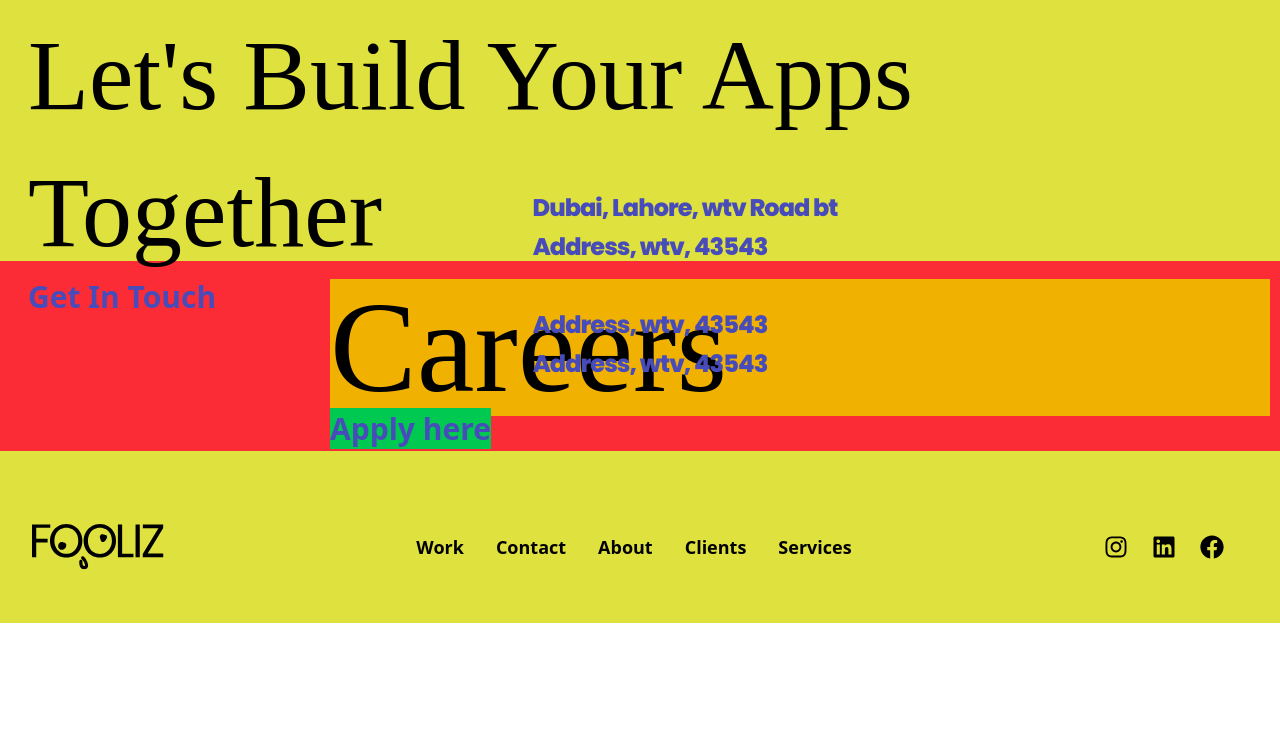
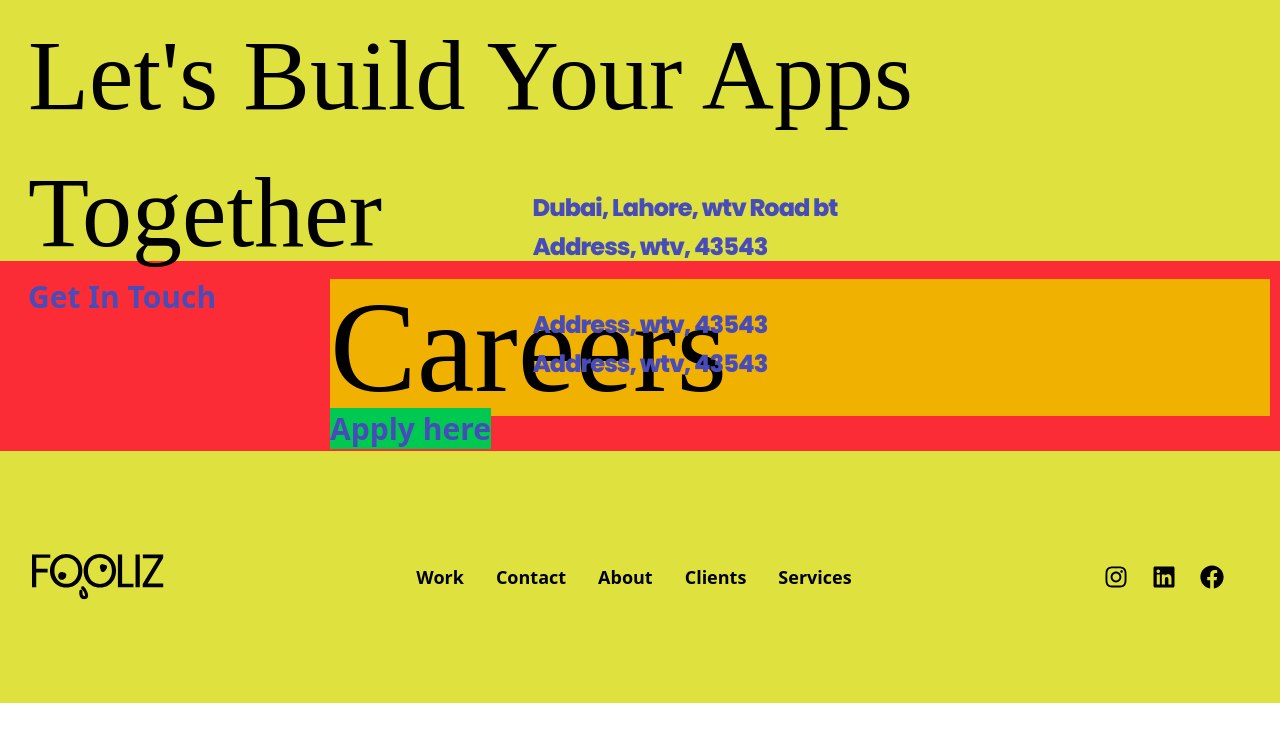
Before and after one commit to ahmadiq01/test, a React (Vite) app: page /footer in a window 1280 px wide. Shown: the top 742 px of the page. Built offline with nearby package versions, Linux system fonts and the light colour scheme; a web font is replaced by a local one.

Commit message:
footer fixed

```diff
--- a/src/components/footer/footer.jsx
+++ b/src/components/footer/footer.jsx
@@ -29,7 +29,7 @@ const Footer = () => {
     </p>
     <div className="mt-[-10px] ml-[-6px] md:mt-[-10px] lg:mt-[-10px] md:ml-[-100px] lg:ml-[-100px]">
       <a
-        href="/apply"
+        href="apply"
         className="text-[#474CBA] text-[12px] bg-green-500 font-bold md:text-[15px] lg:text-[30px] cursor-pointer hover:text-gray-600"
       >
         Apply here
@@ -52,13 +52,13 @@ const Footer = () => {
        <img
         src="https://s3-alpha-sig.figma.com/img/df8f/7fc5/ebcb86426df7897596bb0414358e852b?Expires=1742774400&Key-Pair-Id=APKAQ4GOSFWCW27IBOMQ&Signature=HL7qpTWntbQigr5Mmaytg3PdG8IP4EheT3~Pg~tSLuSRzlAGrQplcUfEiFuCfi0yyccg3LwHlF4lTjTA0j5hjobohcdkQ9kn0c0X80rGa45XKp761dCxnvAsmKcpy6SPfbOC7XixDq1Azle969rwdGidSNkrDavh4FKPfYBRzWIr3xicVTON6mNu3zGxSkHQfkRcuVL9n90Y~psup6~cFHFiteNLg11gxi70yBNsah-9tm77MmZyQz4ihnyBz-VN708YlyRJVtSRlG-y3KTWVv7PyabNMk9BJSCgOdT~84sh56JXobomyzZ07XCSs5gPDJwx~rVf3xKPGm0p62ORtA__"
         alt="img"
-        className="bg-blue-500 flex justify-end mt-[-70px] ml-[310px] md:ml-[310px] lg:ml-[1620px] md:mt-[-120px] lg:mt-[-200px] lg:w-[12rem] lg:h-[16rem] max-w-none w-[5rem] h-[5rem]"
+        className="bg-blue-500 flex justify-end mt-[-70px] ml-[310px] md:ml-[310px] lg:ml-[1620px] md:mt-[-120px] lg:mt-[-220px] lg:w-[12rem] lg:h-[16rem] max-w-none w-[5rem] h-[5rem]"
       />
      </div>
   </div>
 
   {/* Bottom Navigation and Social Icons - FIXED LAYOUT WITH RESPONSIVE SIZING */}
-  <div className="flex justify-between items-center px-3 md:px-5 lg:px-8 py-4 md:py-6 lg:py-[10px]">
+  <div className="flex justify-between items-center px-3 md:px-5 lg:px-8 py-4 md:py-6 lg:py-[60px]">
     {/* Left Section: Logo */}
     <div className="text-black text-lg md:text-xl lg:text-2xl font-bold">
       <img
```
